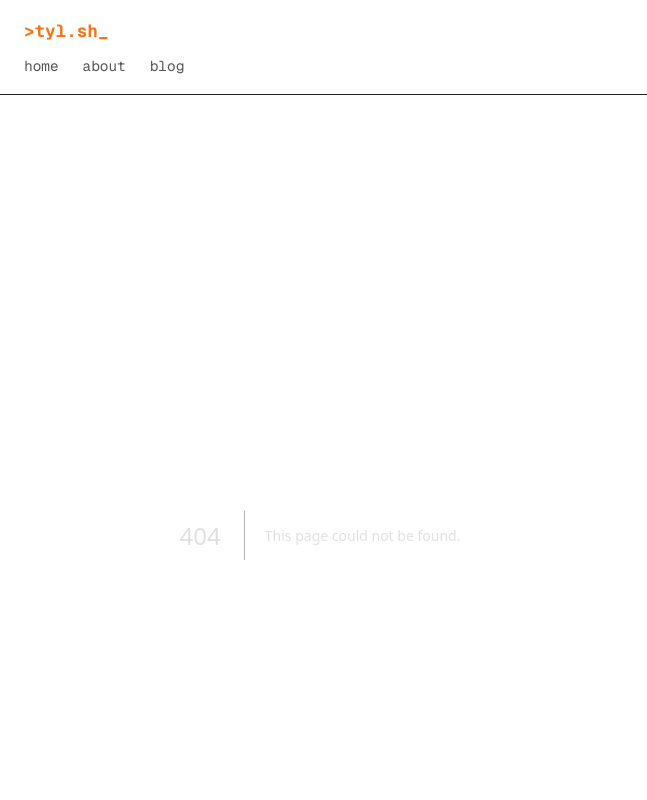
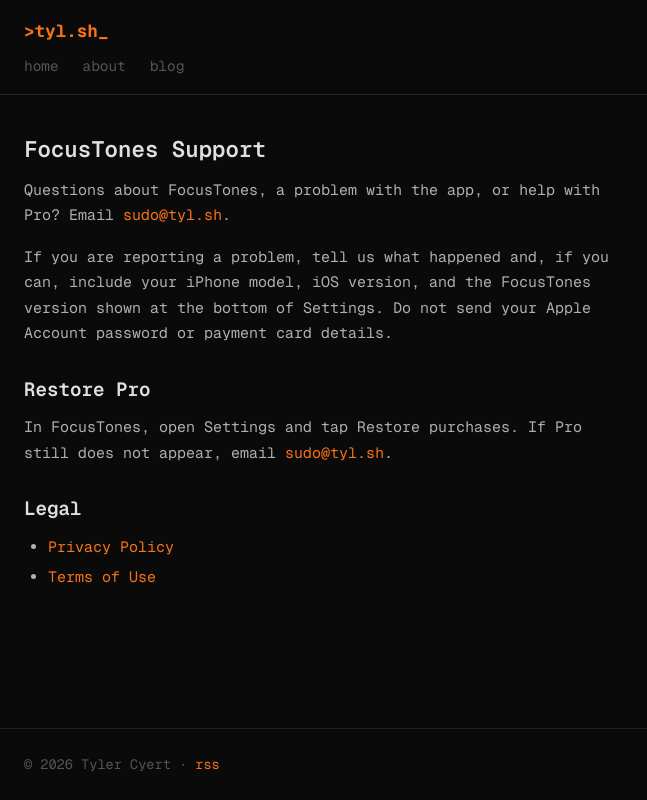
Before and after one commit to tylercyert/tyl-sh, a Next.js app: page /focustones/support in a window 1280 px wide. Before the commit this address had no page. Shown: the top 800 px of the page, without its empty margins (0-647 px from the left). Built offline with nearby package versions, Linux system fonts and the light colour scheme.

Commit message:
Add FocusTones support page (#19) (#20)

```diff
--- /dev/null
+++ b/app/focustones/support/page.tsx
@@ -0,0 +1,22 @@
+import type { Metadata } from "next";
+import { readFileSync } from "node:fs";
+import { join } from "node:path";
+import { MDXRemote } from "next-mdx-remote/rsc";
+
+export const metadata: Metadata = {
+  title: { absolute: "FocusTones — Support" },
+  description: "Support for the FocusTones iPhone app.",
+};
+
+const support = readFileSync(
+  join(process.cwd(), "content/legal/focustones-support.mdx"),
+  "utf8",
+);
+
+export default function FocusTonesSupportPage() {
+  return (
+    <article className="prose">
+      <MDXRemote source={support} />
+    </article>
+  );
+}
--- /dev/null
+++ b/content/legal/focustones-support.mdx
@@ -0,0 +1,14 @@
+# FocusTones Support
+
+Questions about FocusTones, a problem with the app, or help with Pro? Email [sudo@tyl.sh](mailto:sudo@tyl.sh).
+
+If you are reporting a problem, tell us what happened and, if you can, include your iPhone model, iOS version, and the FocusTones version shown at the bottom of Settings. Do not send your Apple Account password or payment card details.
+
+## Restore Pro
+
+In FocusTones, open Settings and tap Restore purchases. If Pro still does not appear, email [sudo@tyl.sh](mailto:sudo@tyl.sh).
+
+## Legal
+
+- [Privacy Policy](https://tyl.sh/focustones/privacy)
+- [Terms of Use](https://www.apple.com/legal/internet-services/itunes/dev/stdeula/)
```
